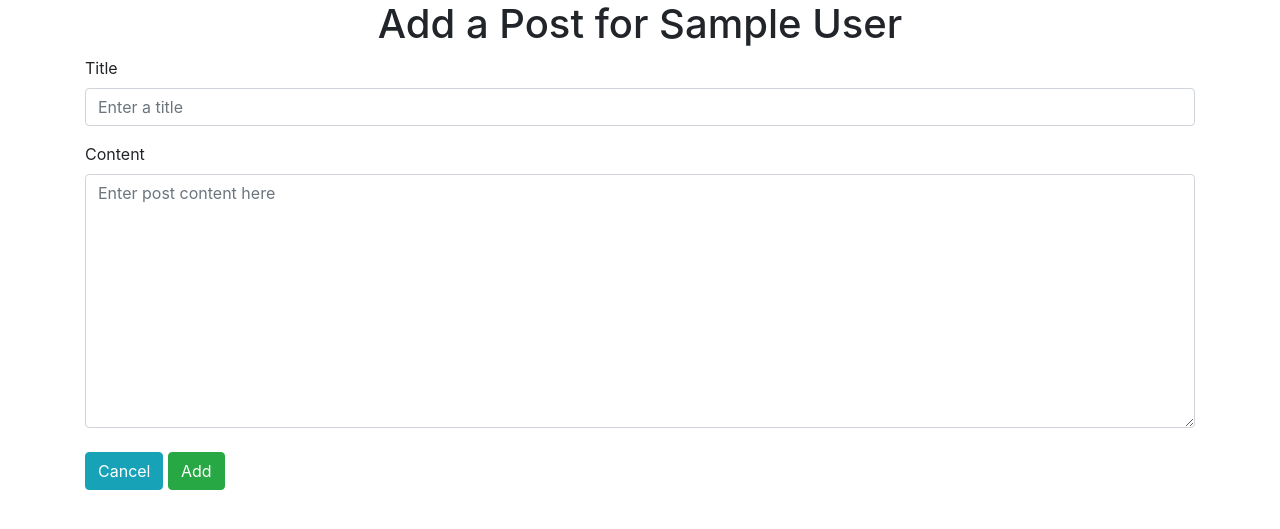
After one commit to Treviisolion/FlaskBlogly, a Flask app: page /users/1/posts/new in a window 1280 px wide. The commit adds this page. Shown: the top 529 px of the page. Run offline with Flask 2, Linux system fonts and the light colour scheme; tables that the repository leaves empty hold one stand-in row (values such as "Sample post").

Commit message:
added ability to make posts

```diff
--- a/app.py
+++ b/app.py
@@ -2,7 +2,7 @@
 
 from flask_debugtoolbar import DebugToolbarExtension
 from flask import Flask, redirect, render_template, request, send_file
-from models import db, connect_db, User
+from models import db, connect_db, User, Post
 
 app = Flask(__name__)
 app.config['SQLALCHEMY_DATABASE_URI'] = 'postgresql:///blogly'
@@ -14,6 +14,8 @@ connect_db(app)
 app.config['SECRET_KEY'] = 'JohnathonAppleseed452'
 app.config['DEBUG_TB_INTERCEPT_REDIRECTS'] = False
 debug = DebugToolbarExtension(app)
+
+db.create_all()
 
 
 @app.route('/')
@@ -43,7 +45,7 @@ def show_user(userid):
     """Show a specific user"""
 
     user = User.query.get_or_404(userid)
-    return render_template('user.html', user=user)
+    return render_template('user.html', user=user, posts=user.posts)
 
 
 @app.route('/users/new', methods=['GET'])
@@ -57,8 +59,8 @@ def show_new_user_form():
 def create_user():
     """Creates a user"""
 
-    first_name = request.form.get('first_name')
-    last_name = request.form.get('last_name')
+    first_name = request.form.get('first_name', None)
+    last_name = request.form.get('last_name', None)
     image_url = request.form.get('image_url', None)
 
     if not image_url:
@@ -74,7 +76,7 @@ def create_user():
 
 @app.route('/users/<userid>/edit', methods=['GET'])
 def show_edit_user_form(userid):
-    """Returns the form for editing the specified user"""
+    """Shows the form for editing the specified user"""
 
     user = User.query.get_or_404(userid)
     return render_template('user_edit.html', user=user)
@@ -104,3 +106,68 @@ def delete_user(userid):
     db.session.commit()
 
     return redirect('/users')
+
+
+@app.route('/users/<userid>/posts/new', methods=['GET'])
+def show_new_post_form(userid):
+    """Shows the form for creating a new post for the specified user"""
+
+    user = User.query.get_or_404(userid)
+    return render_template('new_post.html', user=user)
+
+
+@app.route('/users/<userid>/posts/new', methods=['POST'])
+def create_post(userid):
+    """Creates a new post for the specified user"""
+
+    user = User.query.get_or_404(userid)
+    title = request.form.get('title', None)
+    content = request.form.get('content', None)
+
+    new_post = Post(title=title, content=content, user_id=user.id)
+
+    db.session.add(new_post)
+    db.session.commit()
+
+    return redirect(f'/users/{userid}')
+
+
+@app.route('/posts/<postid>')
+def show_post(postid):
+    """Shows the specified post"""
+
+    post = Post.query.get_or_404(postid)
+    return render_template('post.html', post=post, user=post.user)
+
+
+@app.route('/posts/<postid>/edit', methods=['GET'])
+def show_edit_post_form(postid):
+    """Shows the form for editing a post for the specified post"""
+
+    post = Post.query.get_or_404(postid)
+    return render_template('edit_post.html', post=post, user=post.user)
+
+
+@app.route('/posts/<postid>/edit', methods=['POST'])
+def edit_post(postid):
+    """Edits the specified post"""
+
+    post = Post.query.get_or_404(postid)
+    title = request.form.get('title', None)
+    content = request.form.get('content', None)
+
+    post.update_post(title, content)
+    db.session.commit()
+
+    return redirect(f'/posts/{postid}')
+
+@app.route('/posts/<postid>/delete', methods=['POST'])
+def delete_post(postid):
+    """Deletes the specified post"""
+
+    post = Post.query.get_or_404(postid)
+    user = post.user
+    db.session.delete(post)
+    db.session.commit()
+
+    return redirect(f'/users/{user.id}')
--- a/templates/base.html
+++ b/templates/base.html
@@ -10,7 +10,9 @@
 </head>
 
 <body>
-    {% block content %}BODY CONTENT GOES HERE{% endblock %}
+    <div class="container">
+        {% block content %}BODY CONTENT GOES HERE{% endblock %}
+    </div>
 </body>
 
 </html>
--- /dev/null
+++ b/templates/new_post.html
@@ -0,0 +1,26 @@
+{% extends 'base.html' %}
+
+{% block content %}
+
+<div class="row justify-content-md-center">
+    <h1>Add a Post for {{user.first_name}} {{user.last_name}}</h1>
+</div>
+<div class="row justify-content-md-center">
+    <div class="col-xl">
+        <form action="/users/{{user.id}}/posts/new" method="post">
+            <div class="form-group">
+                <label for="title">Title </label>
+                <input type="text" class="form-control" name="title" id="title" placeholder="Enter a title" maxlength="128" required>
+            </div>
+            <div class="from-group">
+                <label for="content">Content </label>
+                <textarea class="form-control" name="content" id="content" rows="10" placeholder="Enter post content here" required></textarea>
+            </div>
+            <br>
+            <a href="/users/{{user.id}}" class="btn btn-info">Cancel</a>
+            <input type="submit" value="Add" class="btn btn-success">
+        </form>
+    </div>
+</div>
+
+{% endblock %}
```
Also changed, not shown: models.py (+28 -2 lines), templates/edit_post.html (added, +26 -0 lines), templates/new_user.html (+22 -11 lines), templates/post.html (added, +16 -0 lines), templates/user.html (+10 -0 lines), templates/user_edit.html (+16 -5 lines), templates/users.html (+6 -2 lines).
